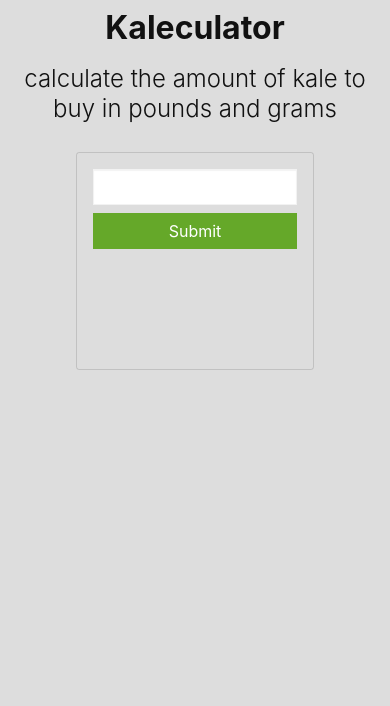
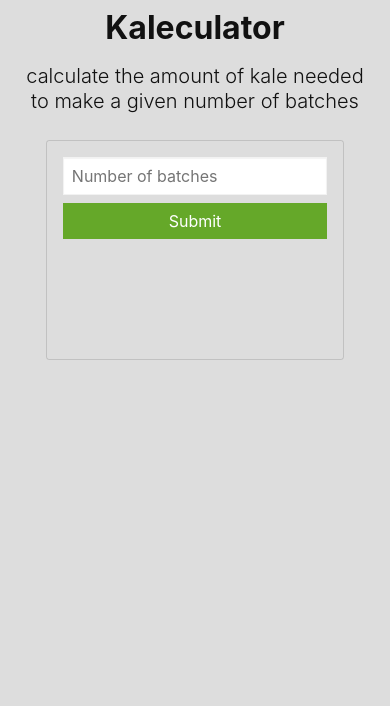
Before and after one commit to brianzelip/kaleculator, a plain HTML site: page index.html in a window 390 px wide. Shown: the top 706 px of the page. Drawn offline with Linux system fonts and the light colour scheme.

Commit message:
wierd final details, especially FireFox, committing commented out responsive placeholder js that works for reference sake

```diff
--- a/index.html
+++ b/index.html
@@ -16,15 +16,15 @@
 
   <header class="px2 center">
     <h1 class="mt1 sm-mt2">Kaleculator</h1>
-    <h2 class="mt2 thin">calculate the amount of kale to buy in pounds and grams</h2>
+    <h2 class="mt2 h3 sm-h2 thin">calculate the amount of kale needed to make a given number of batches</h2>
   </header>
 
   <main class="p2 flex-grow">
     <Kaleculator>
-      <div class="p2 col-8 sm-col-12 md-col-10 lg-col-8 mx-auto border rounded">
+      <div class="p2 col-10 sm-col-12 md-col-10 lg-col-8 mx-auto border rounded">
         <div class="flex flex-center flex-column sm-flex-row">
           <form class="col-12 sm-col-6 mb1 sm-mb0 flex flex-column sm-flex-row">
-            <input type="number" id="number-input" class="fit sm-flex-grow mr0 ml0 mb1 sm-mb0 sm-rounded-left">
+            <input type="number" id="number-input" class="width-auto sm-flex-grow p0 mr0 ml0 mb1 sm-mb0 sm-rounded-left" placeholder="Number of batches">
             <button type="submit" id="number-submit" class="btn btn-primary regular not-rounded sm-rounded-right">Submit</button>
           </form>
 
--- a/kaleculator.css
+++ b/kaleculator.css
@@ -1138,6 +1138,7 @@ h6 {
 }
 
 input[type='number'] {
+  height: auto;
   border: 1px solid rgba(0, 0, 0, 0.05);
   -webkit-box-shadow: inset 0 1px 1px rgba(0, 0, 0, 0.05);
   box-shadow: inset 0 1px 1px rgba(0, 0, 0, 0.05);
@@ -1153,6 +1154,8 @@ button[type='submit'] {
   background-color: rgb(101, 168, 41);
 }
 
+.width-auto { width: auto; }
+
 .thin {
   font-weight: 300;
 }
@@ -1162,6 +1165,9 @@ button[type='submit'] {
 }
 
 @media (min-width: 40em) {
+  .sm-h2 {
+    font-size: 1.5rem;
+  }
   .sm-mt2 {
     margin-top: 1rem;
   }
```
Also changed, not shown: kaleculator.js (+33 -0 lines).
